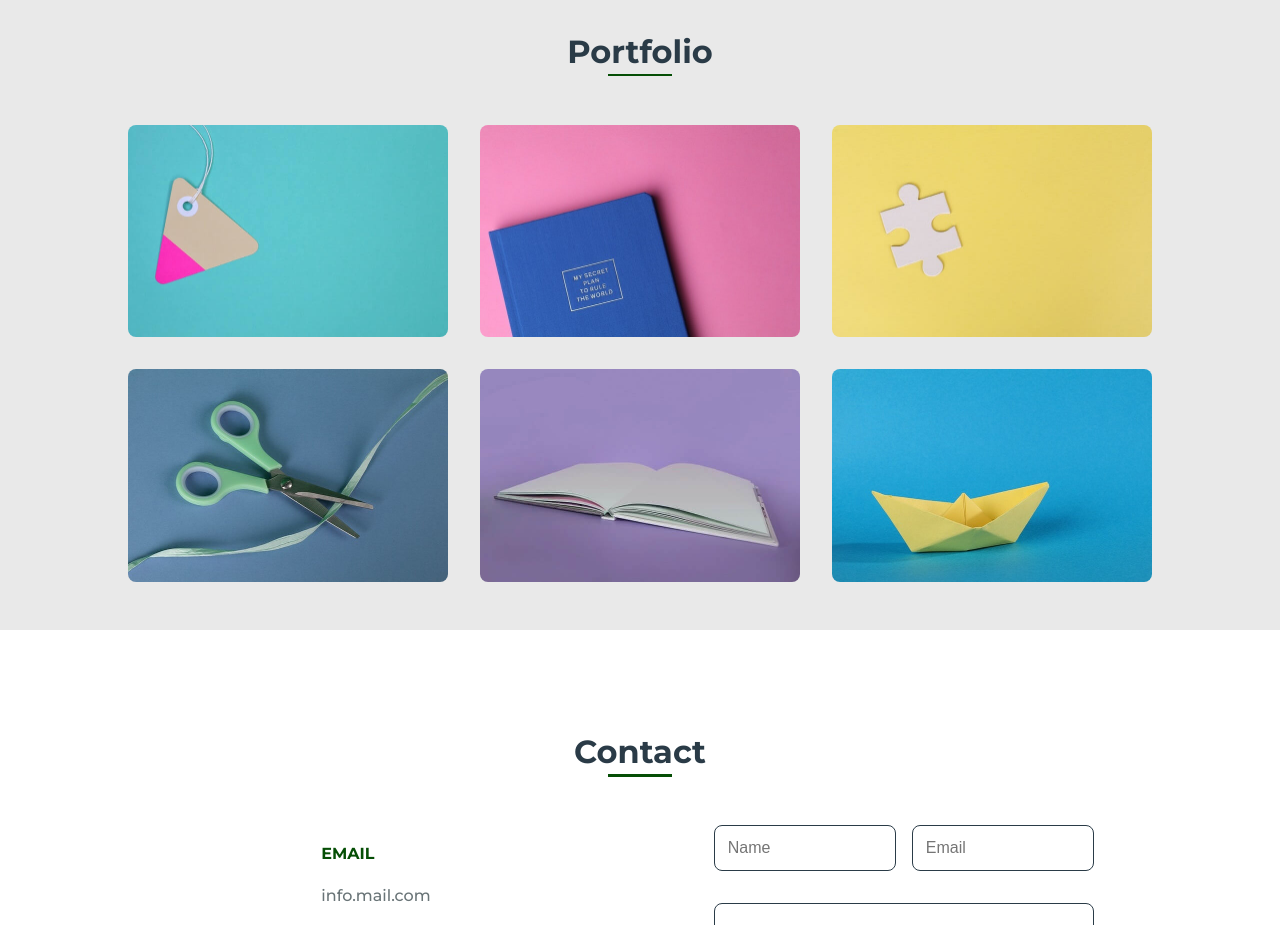
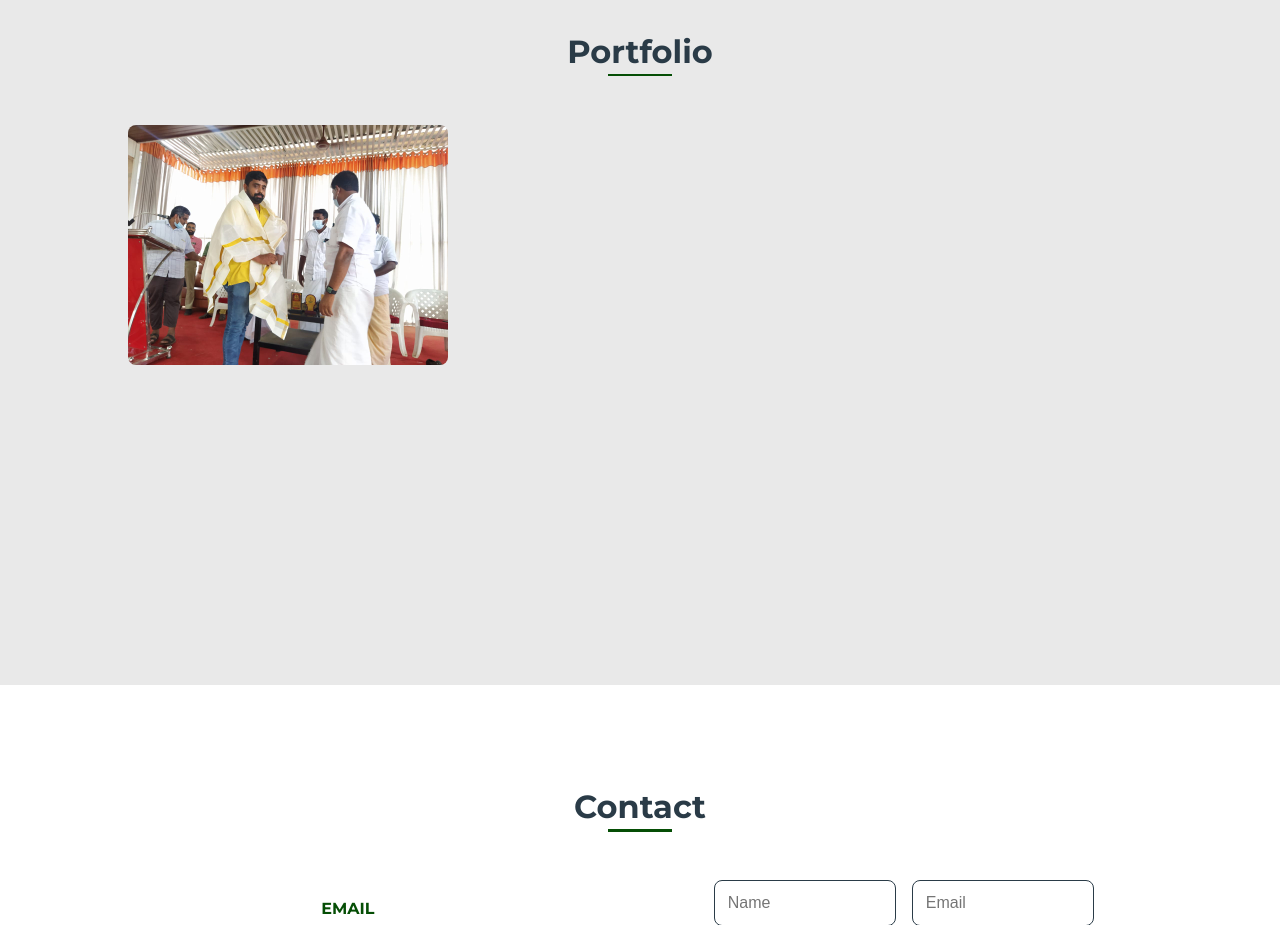
Before and after one commit to jaseem1999/Dr_saleej_sir, a plain HTML site: page index.html in a window 1280 px wide. Shown: the part 8240-9165 px from the top of the page. Drawn offline with nearby package versions, Linux system fonts and the light colour scheme.

Commit message:
Add files via upload

```diff
--- a/assets/css/styles.css
+++ b/assets/css/styles.css
@@ -306,6 +306,7 @@ img{
 }
 .portfolio__link-name{
     color: var(--dark-color);
+    margin: 10px;
 }
 
 /* ===== CONTACT =====*/
--- a/index.html
+++ b/index.html
@@ -423,49 +423,15 @@
 
                 <div class="portfolio__container bd-grid">
                     <div class="portfolio__img">
-                        <img src="assets/img/work1.jpg" alt="">
+                        <img src="assets/img/Dr saleej with Edavanna President.jpg" alt="">
 
                         <div class="portfolio__link">
-                            <a href="#" class="portfolio__link-name">abdbjbsfkniwhef jbsufge gdygfv<br/>
-                            akjbdiuwgefuguyg<br/>
-                         jsbvgusbviubuakscn<br/></a>
+                            <a href="#" class="portfolio__link-name">Appreciation by Asset Academy Othayi by Edavanna Panjayath President Abhilash</a>
                         </div>
                     </div>
-                    <div class="portfolio__img">
-                        <img src="assets/img/work2.jpg" alt="">
 
-                        <div class="portfolio__link">
-                            <a href="#" class="portfolio__link-name">View details</a>
-                        </div>
-                    </div>
-                    <div class="portfolio__img">
-                        <img src="assets/img/work3.jpg" alt="">
 
-                        <div class="portfolio__link">
-                            <a href="#" class="portfolio__link-name">View details</a>
-                        </div>
-                    </div>
-                    <div class="portfolio__img">
-                        <img src="assets/img/work4.jpg" alt="">
 
-                        <div class="portfolio__link">
-                            <a href="#" class="portfolio__link-name">View details</a>
-                        </div>
-                    </div>
-                    <div class="portfolio__img">
-                        <img src="assets/img/work5.jpg" alt="">
-
-                        <div class="portfolio__link">
-                            <a href="#" class="portfolio__link-name">View details</a>
-                        </div>
-                    </div>
-                    <div class="portfolio__img">
-                        <img src="assets/img/work6.jpg" alt="">
-
-                        <div class="portfolio__link">
-                            <a href="#" class="portfolio__link-name">View details</a>
-                        </div>
-                    </div>
                 </div>
             </section>
 
```
Also changed, not shown: assets/img/Dr saleej with Edavanna President.jpg (added).
